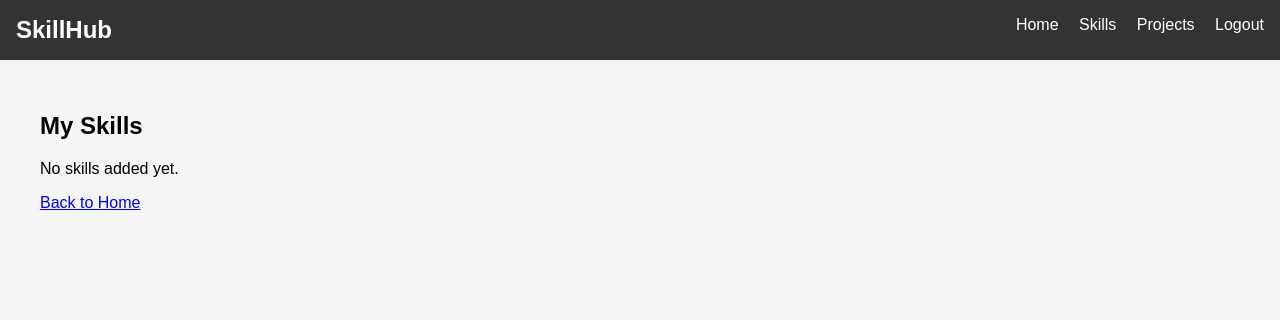
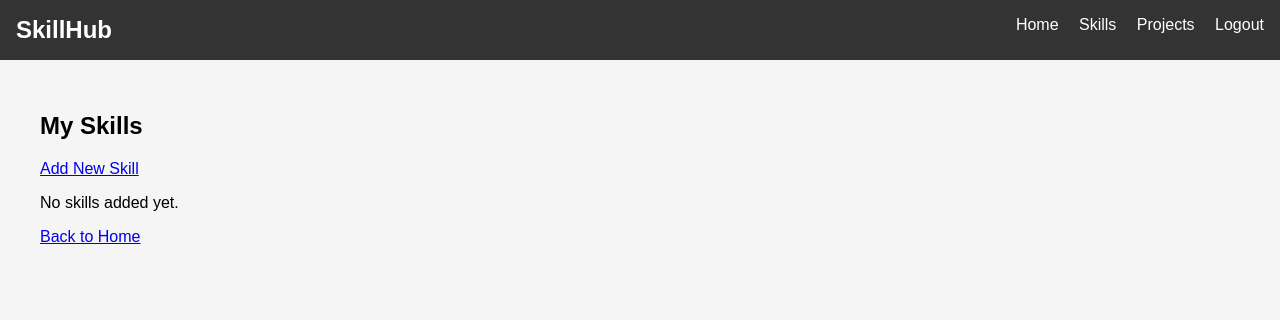
Before and after one commit to hayat-hani/Capstone-Project, a Django app: page /skills/ in a window 1280 px wide. Shown: the top 320 px of the page. Run offline with Django 5.2, Linux system fonts and the light colour scheme; a user stored in the database is signed in; data that the repository does not hold is empty.

Commit message:
Added the Add Skill Form

```diff
--- a/main_app/templates/main_app/skills_list.html
+++ b/main_app/templates/main_app/skills_list.html
@@ -2,6 +2,7 @@
 
 {% block content %}
 <h2>My Skills</h2>
+<a href="{% url 'main_app:skill_create' %}" class="btn-primary">Add New Skill</a>
 
 {% if skills %}
   <ul>
--- a/main_app/urls.py
+++ b/main_app/urls.py
@@ -9,4 +9,5 @@ urlpatterns = [
     path('login/', views.user_login, name='login'),
     path('logout/', views.user_logout, name='logout'),
     path('signup/', views.user_signup, name='signup'),
+    path('skills/add/', views.skill_create, name='skill_create'),
 ]
--- a/main_app/views.py
+++ b/main_app/views.py
@@ -3,6 +3,7 @@ from django.shortcuts import render, redirect
 from django.contrib.auth import authenticate, login, logout
 from django.contrib.auth.models import User
 from django.contrib.auth.forms import UserCreationForm
+from .forms import SkillForm
 
 from .models import Skill, Project, Task, Reflection
 
@@ -55,3 +56,19 @@ def user_signup(request):
           form = UserCreationForm()
       return render(request, 'main_app/signup.html', {'form':
   form})
+
+
+def skill_create(request):
+      if request.user.is_authenticated:
+          if request.method == 'POST':
+              form = SkillForm(request.POST)
+              if form.is_valid():
+                  skill = form.save(commit=False)
+                  skill.user = request.user
+                  skill.save()
+                  return redirect('main_app:skills_list')
+          else:
+              form = SkillForm()
+          return render(request, 'main_app/skill_form.html',{'form': form, 'action': 'Add'})
+      else:
+          return redirect('main_app:login')
```
Also changed, not shown: main_app/forms.py (added, +8 -0 lines), main_app/templates/main_app/skill_form.html (added, +13 -0 lines).
